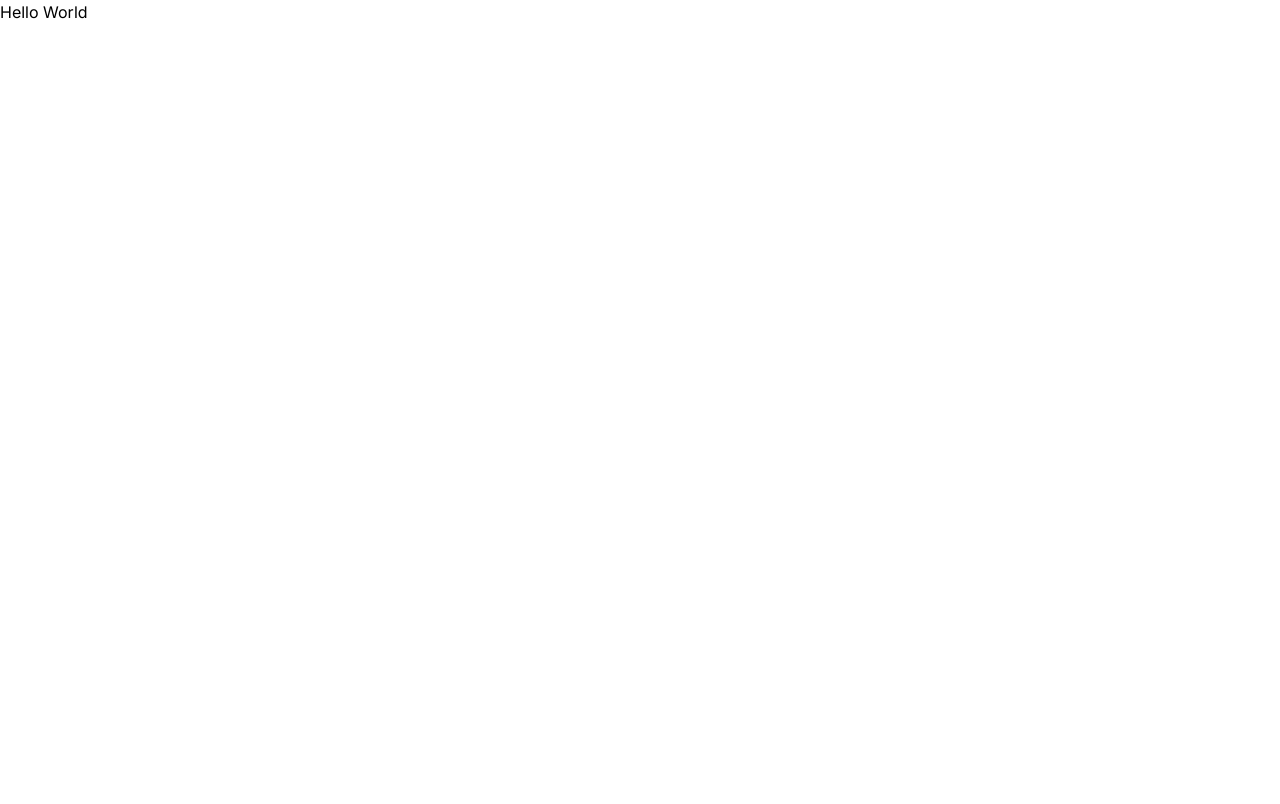
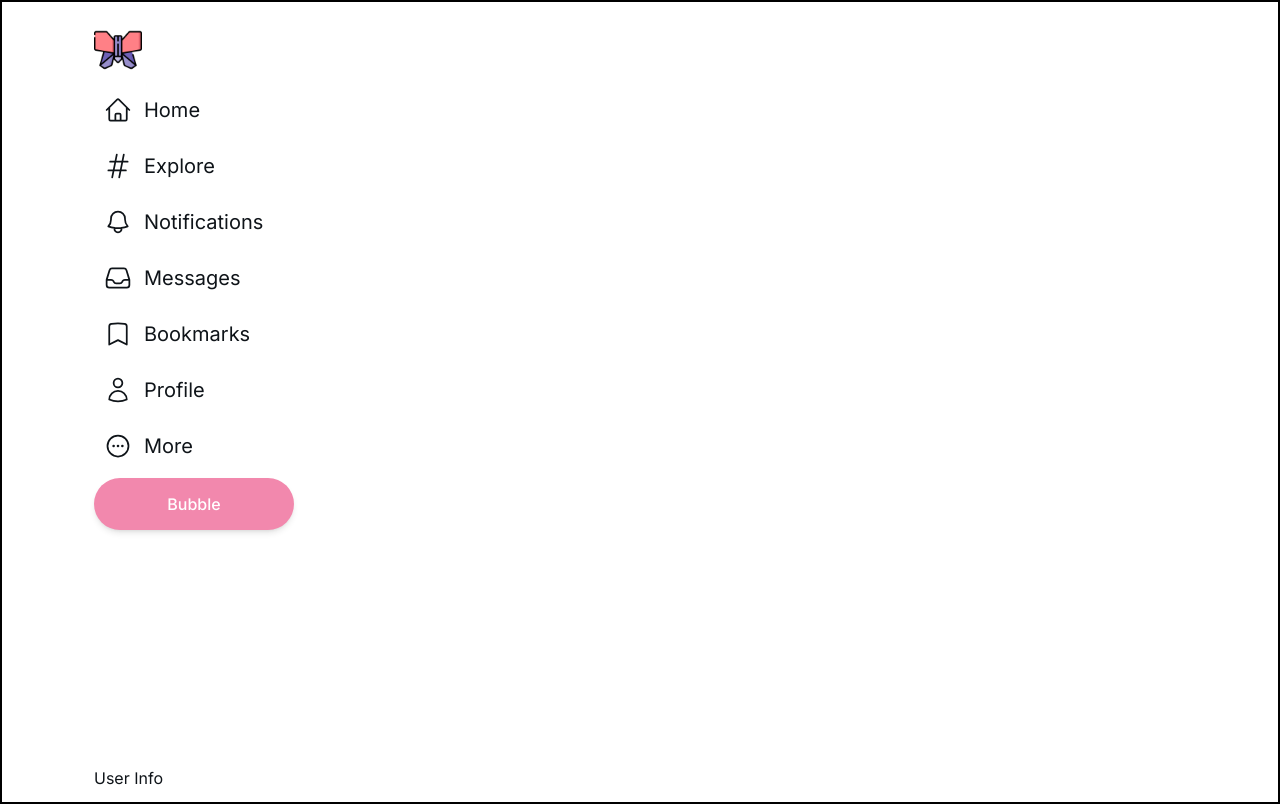
Before and after one commit to DeveloperThierry/butterfly, a Next.js app: page / in a window 1280 px wide. Built offline with nearby package versions, Linux system fonts and the light colour scheme.

Commit message:
Implement Sidebar

```diff
--- a/app/page.tsx
+++ b/app/page.tsx
@@ -1,8 +1,11 @@
+import Sidebar from "@/components/Sidebar";
 
 export default function Home() {
   return (
-    <>
-    Hello World
-    </>
+    <div className="text-[#0F1419] min-h-screen max-w-[1400px] mx-auto border-2 border-black">
+    <Sidebar/>
+    {/* <PostFeed/>
+    <Widgets/> */}
+    </div>
   );
 }
--- /dev/null
+++ b/components/Sidebar.tsx
@@ -0,0 +1,54 @@
+import React from 'react'
+import {
+    HomeIcon,
+    HashtagIcon,
+    BellIcon,
+    InboxIcon,
+    BookmarkIcon,
+    UserIcon,
+    EllipsisHorizontalCircleIcon
+} from "@heroicons/react/24/outline"
+import Image from 'next/image'
+
+const Sidebar = () => {
+  return (
+    <nav className="h-screen hidden sm:flex flex-col sticky top-0 p-3 xl:ml-20">
+        <div className="relative h-full">
+        <div className="py-3">
+            <Image src={'/assets/butterfly.png'} width={48} height={48} alt="butterfly logo"/>
+        </div>
+        <ul>
+            <SidebarLink Icon={HomeIcon} text="Home"/>
+            <SidebarLink Icon={HashtagIcon} text="Explore"/>
+            <SidebarLink Icon={BellIcon} text="Notifications"/>
+            <SidebarLink Icon={InboxIcon} text="Messages"/>
+            <SidebarLink Icon={BookmarkIcon} text="Bookmarks"/>
+            <SidebarLink Icon={UserIcon} text="Profile"/>
+            <SidebarLink Icon={EllipsisHorizontalCircleIcon} text="More"/>
+            <button className="hidden xl:block bg-[#f288ad] w-[200px] h-[52px] rounded-full text-white font-medium cursor-pointer shadow-md mt-2">Bubble</button>
+        </ul>
+        <div className="absolute bottom-0">
+            User Info
+        </div>
+        </div>
+    </nav>
+  )
+}
+interface SidebarLinkProps {
+    text:string,
+    Icon: React.ForwardRefExoticComponent<Omit<React.SVGProps<SVGSVGElement>, "ref"> & {
+        title?: string;
+        titleId?: string;
+    } & React.RefAttributes<SVGSVGElement>>
+}
+const SidebarLink = ({text, Icon}:SidebarLinkProps) => {
+   return(
+    <li className="flex items-center text-xl mb-2 space-x-3 p-2.5">
+        <Icon className="h-7"/>
+        <span className="hidden xl:block">
+        {text}
+        </span>
+    </li>
+   )
+}
+export default Sidebar
```
Also changed, not shown: package.json (+5 -4 lines), public/assets/butterfly.png (added), 1 other file (tests, documents, lock files or other folders).
